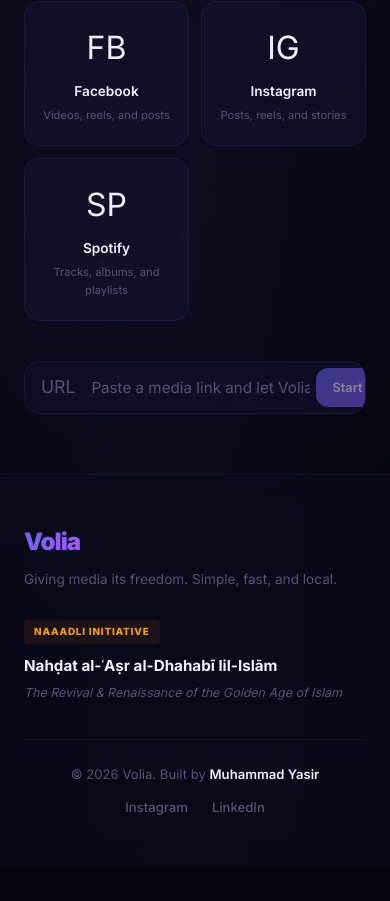
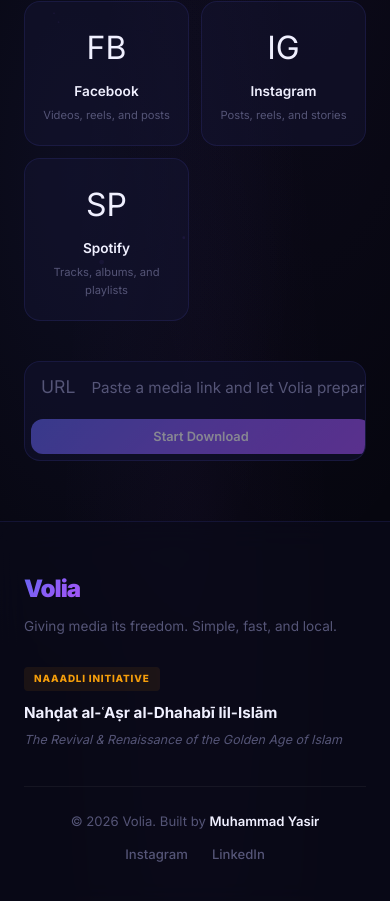
Before and after one commit to YasirAminBrohi/Volia, a React (Vite) app: page / in a window 390 px wide. Shown: the part 562-1463 px from the top of the page. Before the commit the page ends 1428 px from the top, so only its background shows below. Built offline with nearby package versions, Linux system fonts and the light colour scheme; no server answers.

Commit message:
fixing button in mobile view

```diff
--- a/src/index.css
+++ b/src/index.css
@@ -1490,6 +1490,12 @@
   .about-card { padding: 24px; }
   .media-info-body { padding: 16px; }
   .url-submit-btn { padding: 10px 16px; font-size: 0.8rem; }
+  /* On mobile, drop the button below the input row so it is never
+     clipped horizontally. The icon + input stay on the first line. */
+  .url-input-wrapper { flex-wrap: wrap; }
+  .url-input-wrapper .input-icon { flex: 0 0 auto; }
+  .url-input { flex: 1 1 auto; min-width: 0; }
+  .url-submit-btn { flex: 1 0 100%; justify-content: center; margin: 6px; }
   .browser-grid { grid-template-columns: repeat(2, 1fr); }
   .settings-section { padding: 20px; }
   .browser-card-actions { flex-direction: column; }
```
